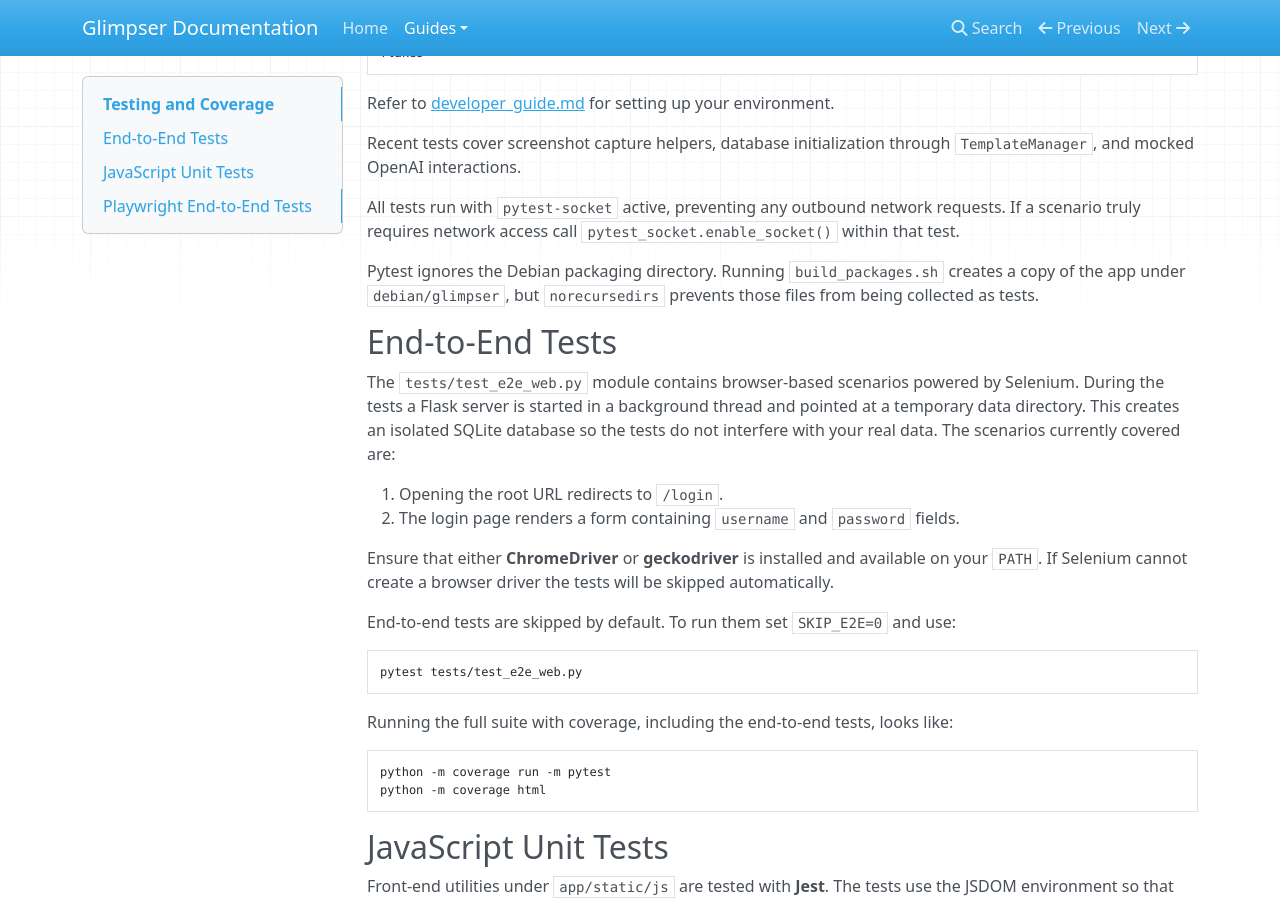
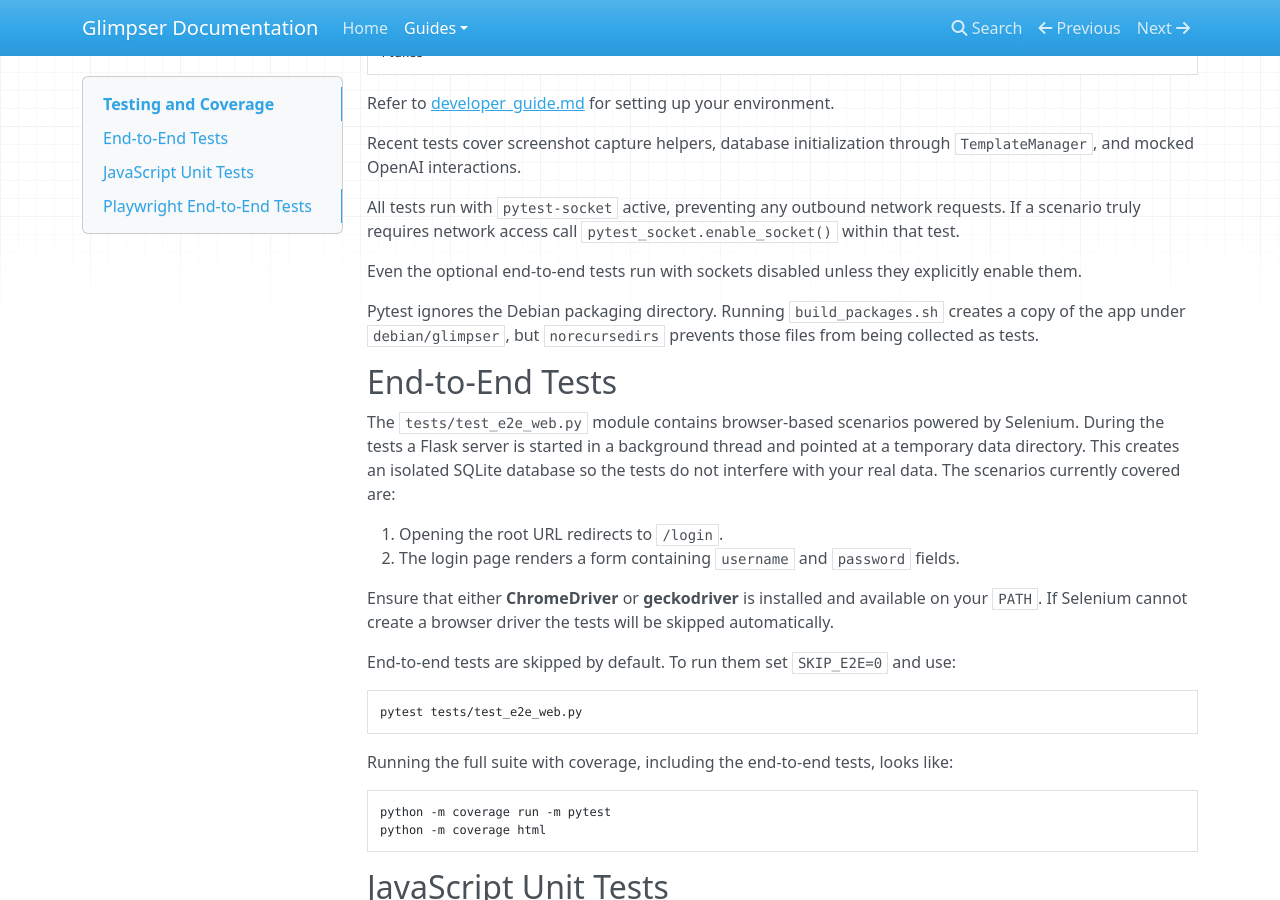
Before and after one commit to KristopherKubicki/glimpser, an MkDocs documentation site: the page built from docs/testing.md, in a window 1280 px wide and 900 px high, scrolled down 343 px. Built offline with MkDocs 1.6.1, drawn with Linux system fonts in a browser that asks for light colours; nearby versions of some CDN libraries.

Commit message:
build(deps): include pytest-socket in dev group

```diff
--- a/docs/testing.md
+++ b/docs/testing.md
@@ -24,6 +24,9 @@
 All tests run with `pytest-socket` active, preventing any outbound network
 requests. If a scenario truly requires network access call
 `pytest_socket.enable_socket()` within that test.
+
+Even the optional end-to-end tests run with sockets disabled unless they
+explicitly enable them.
 
 Pytest ignores the Debian packaging directory. Running `build_packages.sh`
 creates a copy of the app under `debian/glimpser`, but `norecursedirs`
--- a/pyproject.toml
+++ b/pyproject.toml
@@ -107,4 +107,5 @@
     "pyinstaller>=6.6",
     "pylint>=3.1",
     "pytest>=8.3,<8.5",
+    "pytest-socket>=0.7",
 ]
```
